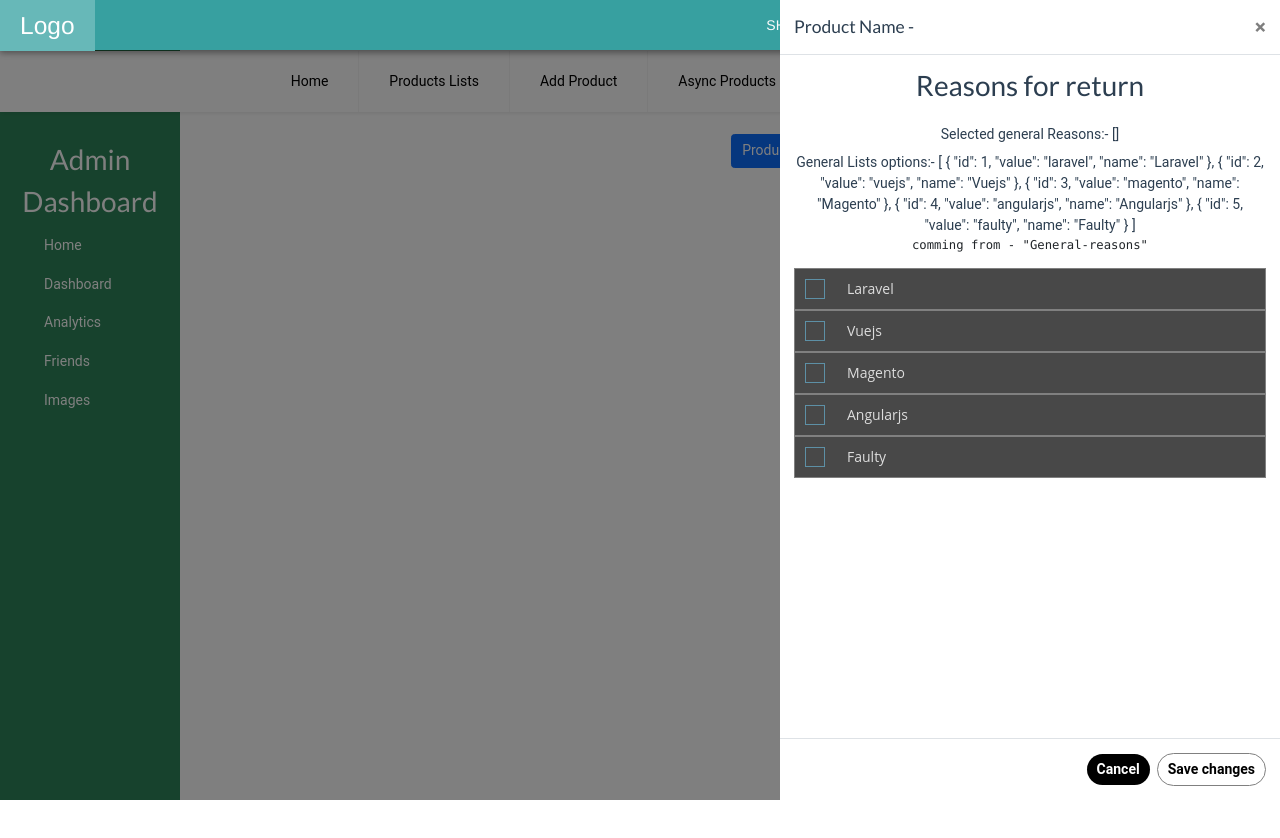
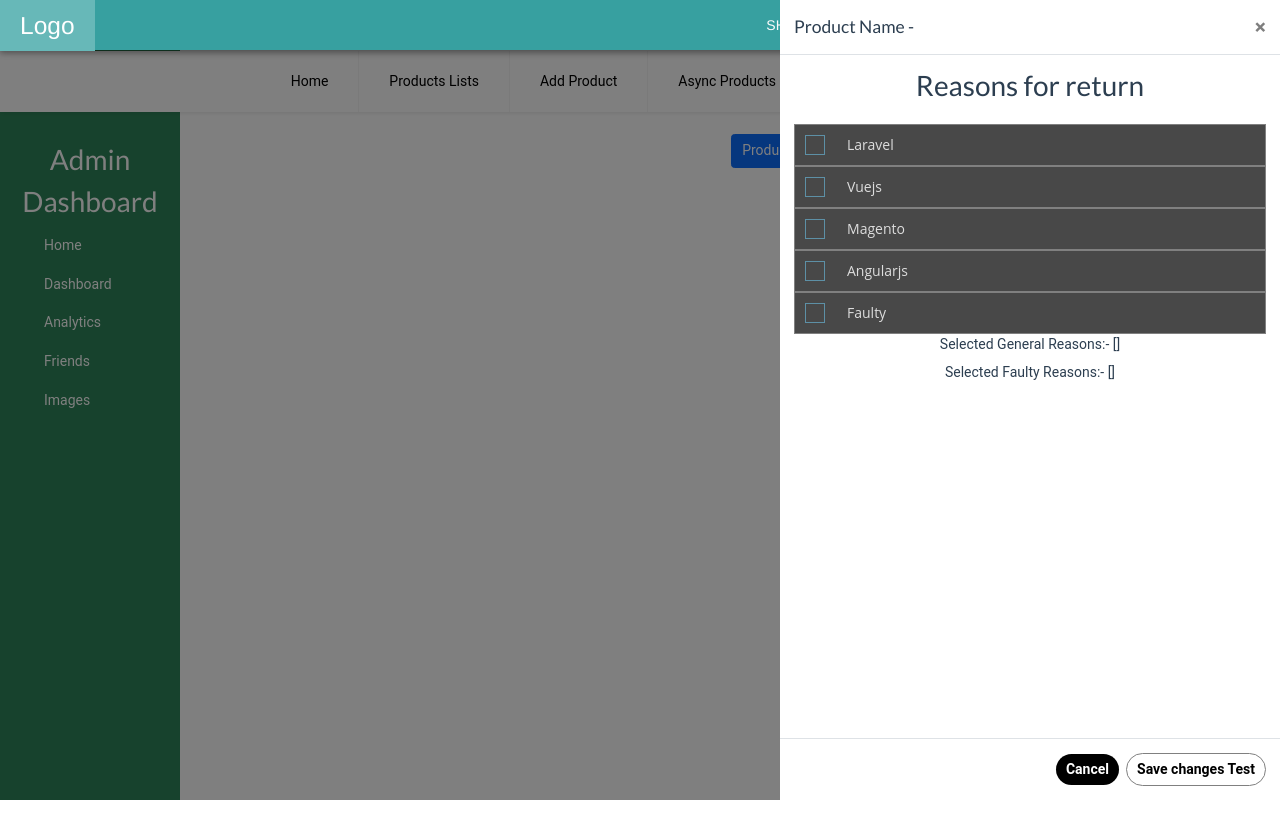
Before and after one commit to ez0bappa/vue-vite-shop-blog-temp, a Vue app: page /sidebar-modal in a window 1280 px wide. Both pictures are taken after a click on the button "Product Return". Shown: the top 838 px of the page. Built offline with nearby package versions, Linux system fonts and the light colour scheme.

Commit message:
[BUG] Nested checkbox check data not reactive

```diff
--- a/src/components/Home/Products/Sidebar/CheckBoxComponent/Checkbox.vue
+++ b/src/components/Home/Products/Sidebar/CheckBoxComponent/Checkbox.vue
@@ -1,5 +1,6 @@
 <template>
   <div class="loop-data boxes">
+     <!-- <pre>Checkbox component - {{ JSON.stringify(checked, null, 2) }}</pre> -->
     <input
         @input="(event) => $emit('update:checked', event.target.checked)"
         type="checkbox"
@@ -35,6 +36,9 @@ export default {
       type: Boolean,
     },
   },
+  setup(props) {
+    // console.log('Checkbox component -', props.checked)
+  }
 };
 </script>
 
--- a/src/components/Home/Products/Sidebar/CheckBoxComponent/MultiCheckbox.vue
+++ b/src/components/Home/Products/Sidebar/CheckBoxComponent/MultiCheckbox.vue
@@ -2,7 +2,7 @@
   <div class="checkbox">
     <div class="boxes">
       <div v-if="generalOptionsLists">
-        <pre>comming from - {{ JSON.stringify(test, null, 2) }}</pre>
+        <!-- <pre>comming from - {{ JSON.stringify(test, null, 2) }}</pre> -->
         <!-- <div class="general" v-if="generalOptionsLists"><pre>comming from - {{ JSON.stringify(generalOptionsLists, null, 2) }}</pre></div> -->
         <check-box
           v-for="option in generalOptionsLists"
@@ -13,8 +13,9 @@
           :key="option"
         />
       </div>
-      <!-- <div v-if="faultyOptionsLists">
-        <pre>comming from - {{ JSON.stringify(test, null, 2) }}</pre>
+
+      <div v-if="faultyOptionsLists">
+        <!-- <pre>comming from - {{ JSON.stringify(test, null, 2) }}</pre> -->
         <check-box
           v-for="option in faultyOptionsLists"
           :checked="value.includes(option.id)"
@@ -23,7 +24,7 @@
           :label="option.name"
           :key="option"
         />
-      </div> -->
+      </div>
     </div>
   </div>
 </template>
@@ -74,6 +75,7 @@ export default {
     // console.log("props general options: ", props.generalOptionsLists);
     const check = (optionId, checked) => {
       let updatedValue = [...props.value];
+      console.log(optionId, checked, updatedValue)
       if (checked) {
         updatedValue.push(optionId);
       } else {
--- a/src/components/Home/Products/Sidebar/SidebarModal.vue
+++ b/src/components/Home/Products/Sidebar/SidebarModal.vue
@@ -37,8 +37,8 @@
             </div>
 
             <div class="main-content mt-4">
-              <div class="text-gray-800 font-bold">Selected general Reasons:- {{ selectedGeneralReasons }}</div>
-              <div class="mt-2 text-gray-800 font-bold">General Lists options:- {{ generalOptionsLists }}</div>
+              <!-- <div class="text-gray-800 font-bold">Selected general Reasons:- {{ selectedGeneralReasons }}</div>
+              <div class="mt-2 text-gray-800 font-bold">General Lists options:- {{ generalOptionsLists }}</div> -->
               <MultiCheckbox
                 v-model:value="selectedGeneralReasons"
                 :generalOptionsLists="generalOptionsLists"
@@ -48,17 +48,18 @@
 
               <transition name="slide" type="animation">
                 <div class="toggle sub faulty text-start" v-if="checkFaultyIs">
-                <div class="text-gray-800 font-bold">Status - {{ checkFaultyIs }} : Selected Faulty Reasons:- {{ selectedFaultyReasons }}</div>
-                <div class="mt-2 text-gray-800 font-bold">Faulty Lists options:- {{ faultyOptionsLists }}</div>
+                <!-- <div class="text-gray-800 font-bold">Status - {{ checkFaultyIs }} : Selected Faulty Reasons:- {{ selectedFaultyReasons }}</div>
+                <div class="mt-2 text-gray-800 font-bold">Faulty Lists options:- {{ faultyOptionsLists }}</div> -->
                   <MultiCheckbox
                     v-model:value="selectedFaultyReasons"
-                    :generalOptionsLists="generalOptionsLists"
-                    :key="generalOptionsLists"
+                    :faultyOptionsLists="faultyOptionsLists"
+                    :key="faultyOptionsLists"
                     test="Faulty-reasons"
                   />
                 </div>
               </transition>
-
+              <div class="text-gray-800 font-bold">Selected General Reasons:- {{ selectedGeneralReasons }}</div>
+              <div class="mt-2 text-gray-800 font-bold">Selected Faulty Reasons:- {{ selectedFaultyReasons }}</div>
             </div>
           </div>
           <div class="modal-footer">
@@ -67,7 +68,7 @@
               buttonText="Cancel"
               data-dismiss="modal"
             />
-            <app-button :dark="false" buttonText="Save changes" />
+            <app-button :dark="false" buttonText="Save changes Test" />
           </div>
         </div>
       </div>
@@ -117,11 +118,10 @@ export default {
       if(isFaultyExists) {
         faultyOptionsLists.value = [
           { id: 6, value: "reason1", name: "Reason1" },
-          { id: 7, value: "reason2", name: "Reason" },
+          { id: 7, value: "reason2", name: "Reason2" },
           { id: 8, value: "reason3", name: "Reason3" },
           { id: 9, value: "reason4", name: "Reason4" },
         ]
-        console.log(12345, faultyOptionsLists.value)
       }
       return isFaultyExists;
     });
@@ -133,8 +133,9 @@ export default {
 
     return {
       selectedGeneralReasons,
+      generalOptionsLists,
       selectedFaultyReasons,
-      generalOptionsLists,
+      faultyOptionsLists,
       checkFaultyIs,
     };
   },
```
